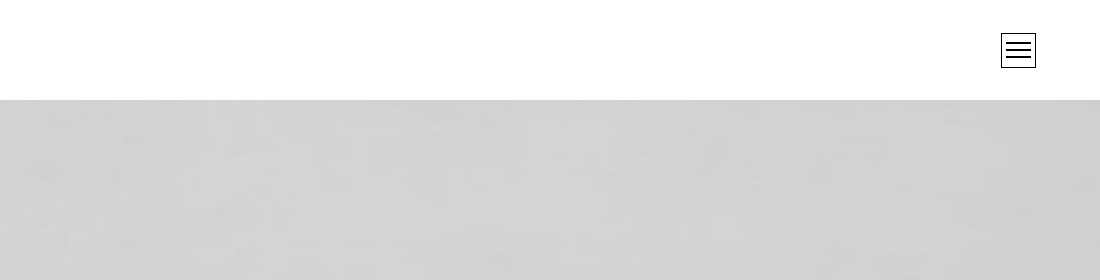
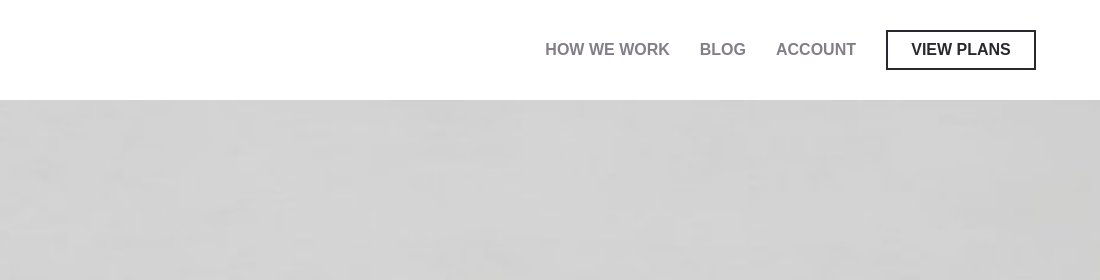
Before and after one commit to HernanAlvarado12/insureManager, a website: page index.html in a window 1280 px wide. Shown: the top 280 px of the page, 180-1280 px from the left. Drawn offline with Linux system fonts and the light colour scheme; a web font is replaced by a local one.

Commit message:
complete header section with html, css and javascript

```diff
--- a/index.html
+++ b/index.html
@@ -26,21 +26,21 @@
         <header>
             <nav class ="w-90 h-10 mx-auto flex items-center justify-between bg-white">
                 <img src ="./assets/logo.svg" alt ="icon logo">
-                <div class ="w-3.5 h-3.5 flex items-center justify-center relative cursor-pointer border border-black" id ="iconMenu">
+                <div class ="w-3.5 h-3.5 flex items-center justify-center relative cursor-pointer border border-black sm:hidden" id ="iconMenu">
                     <span class ="w-2.5 h-0.2 absolute -translate-y-0.7 bg-black"></span>
                     <span class ="w-2.5 h-0.2 transition-all duration-300 bg-black"></span>
                     <span class ="w-2.5 h-0.2 absolute translate-y-0.7 bg-black "></span>
                 </div>
-                <menu class ="w-full h-menu hidden absolute top-10 left-0 z-10 text-white text-md font-bold uppercase bg-violet-200">
-                    <ul class ="w-90 mx-auto pt-6 flex items-center flex-col gap-y-3.5">
-                        <li><a href ="#">how we work</a></li>
-                        <li><a href ="#">blog</a></li>
-                        <li><a href ="#">account</a></li>
-                        <button class ="w-full max-w-2xl h-4 border-2 border-white">view plans</button>
+                <menu class ="w-full h-menu hidden absolute top-10 left-0 z-10 text-white text-md font-bold uppercase bg-violet-200 sm:w-auto sm:h-10 sm:flex sm:items-center sm:text-violet-100 sm:text-sm sm:relative sm:top-0 sm:bg-transparent">
+                    <ul class ="w-90 mx-auto pt-6 flex items-center flex-col gap-y-3.5 sm:w-auto sm:p-0 sm:flex-row sm:gap-x-3">
+                        <li><a class ="hover:text-violet-200" href ="#">how we work</a></li>
+                        <li><a class ="hover:text-violet-200" href ="#">blog</a></li>
+                        <li><a class ="hover:text-violet-200" href ="#">account</a></li>
+                        <button class ="w-full max-w-2xl h-4 border-2 uppercase border-white sm:w-60 sm:text-violet-200 sm:border-violet-200 hover:text-white hover:bg-violet-200">view plans</button>
                     </ul>
                     <picture>
                         <source media ="(min-width: 900px)" srcset ="./assets/footer-desktop.svg">
-                        <img class ="w-full absolute bottom-0 left-0 rotate-180" src ="./assets/footer-mobile.svg" alt ="pattern">
+                        <img class ="w-full absolute bottom-0 left-0 rotate-180 sm:hidden" src ="./assets/footer-mobile.svg" alt ="pattern">
                     </picture>
                 </menu>
             </nav>
```
Also changed, not shown: css/tailwin.css.
